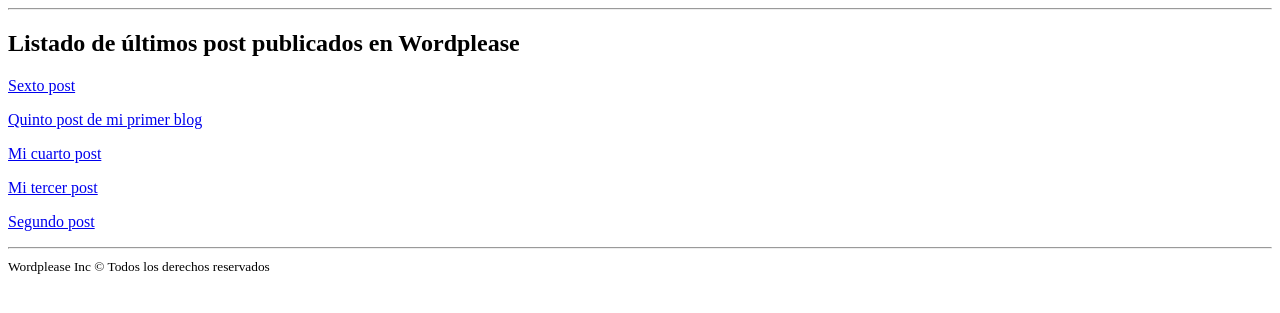
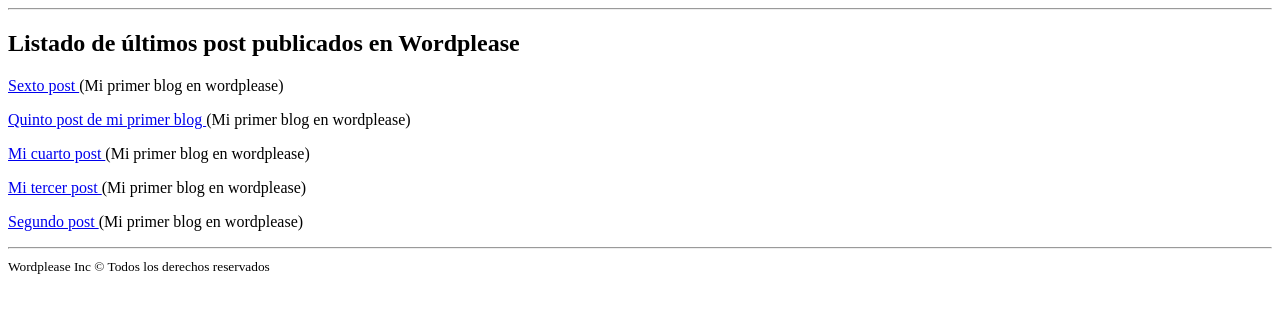
Before and after one commit to jesancheza/Wordplease, a Django app: page / in a window 1280 px wide. Shown: the part 26-339 px from the top of the page. Run offline with Django 3.2, Linux system fonts and the light colour scheme; data comes from the database, SQL or seed files in the repository; both versions use the stored data as it was after the commit.

Commit message:
retoques en las pantallas de home y blog

```diff
--- a/blogs/templates/blogs/blogs.html
+++ b/blogs/templates/blogs/blogs.html
@@ -11,6 +11,7 @@
                 <a href="blog/{{ blog.pk }}">
                     {{ blog.title }}
                 </a>
+                ({{ blog.owner.first_name }})
             </p>
         {% endfor %}
     {% else %}
--- a/posts/templates/posts/home.html
+++ b/posts/templates/posts/home.html
@@ -10,6 +10,7 @@
                 <a href="blog/{{ post.pk }}">
                     {{ post.title }}
                 </a>
+                ({{ post.blog.title }})
             </p>
         {% endfor %}
     {% else %}
```
Also changed, not shown: db.sqlite3.
